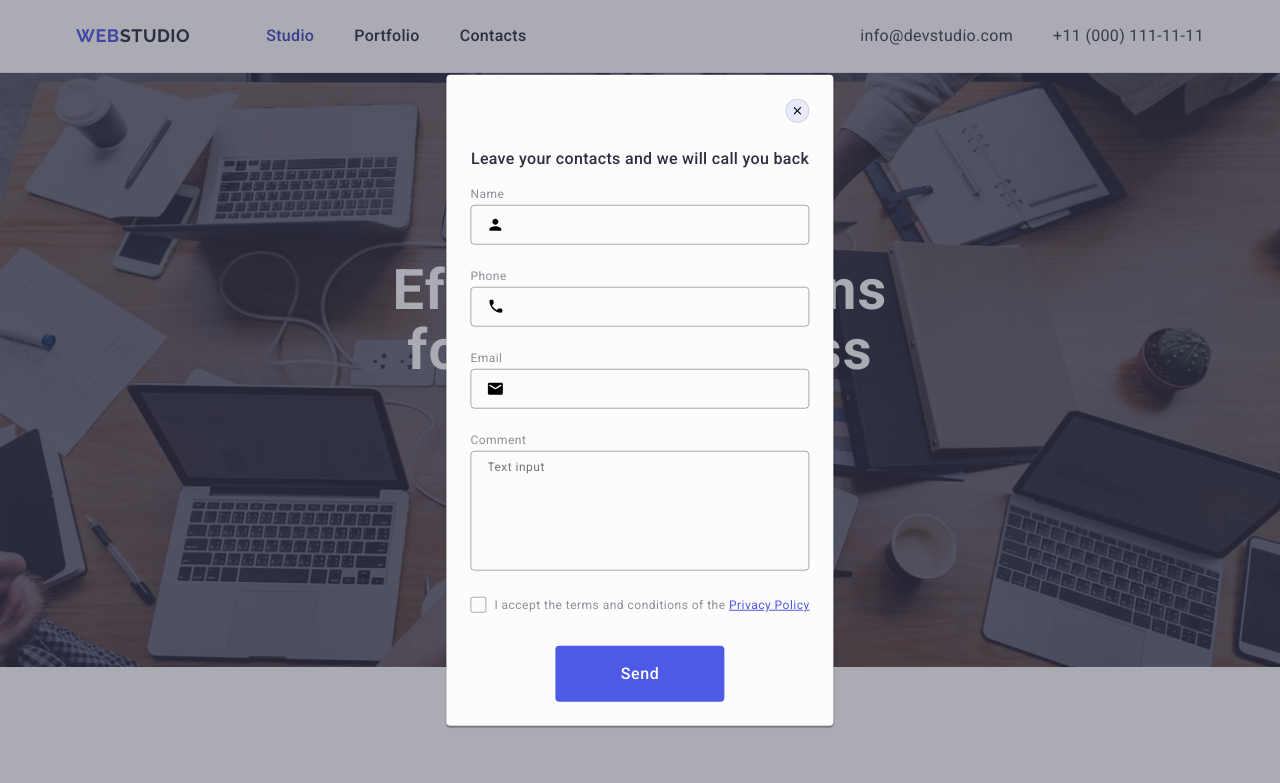
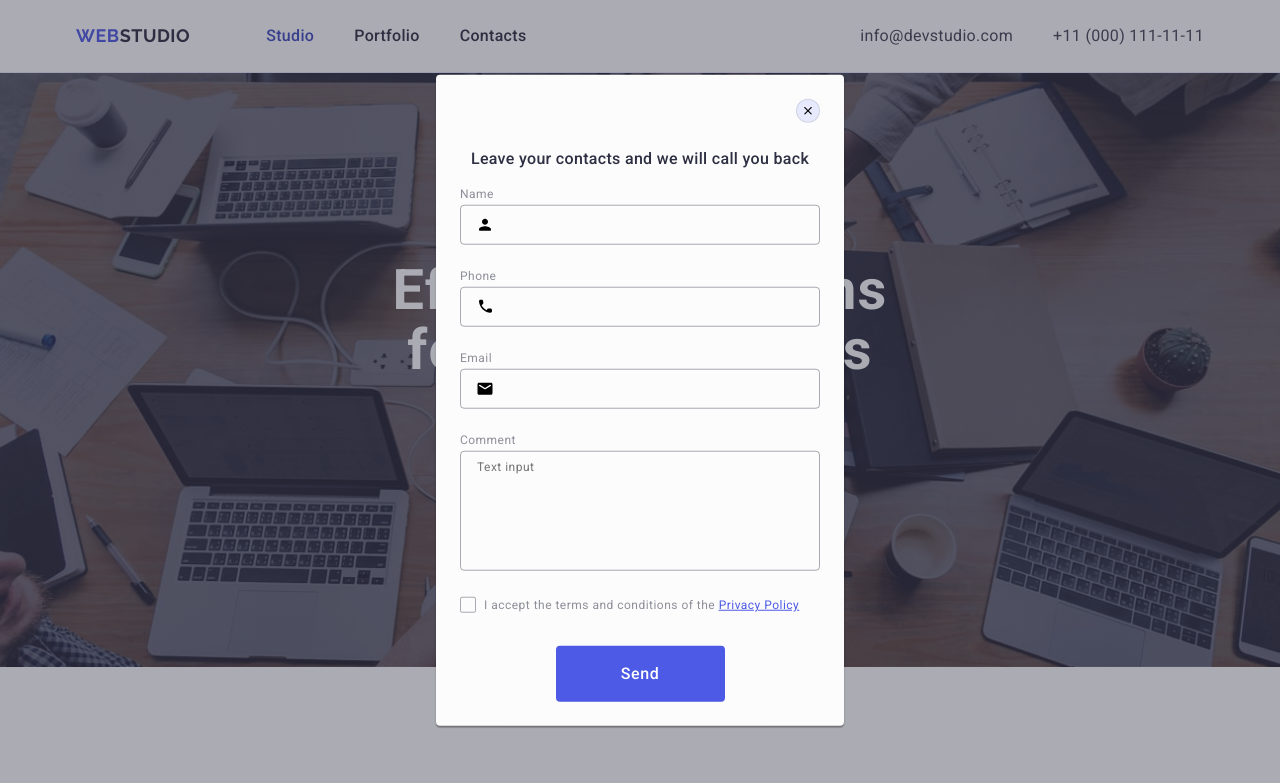
Before and after one commit to Jackkeetch/goit-markup-hw-05, a plain HTML site: page index.html in a window 1280 px wide. Shown: the top 783 px of the page. Drawn offline with nearby package versions, Linux system fonts and the light colour scheme.

Commit message:
update modal

```diff
--- a/css/styles.css
+++ b/css/styles.css
@@ -602,7 +602,7 @@ input {
   left: 50%;
   transform: translate(-50%, -50%);
 
-  max-width: 408px;
+  width: 408px;
   min-height: 584px;
   padding: 72px 24px 24px 24px;
   background: #fcfcfc;
```
